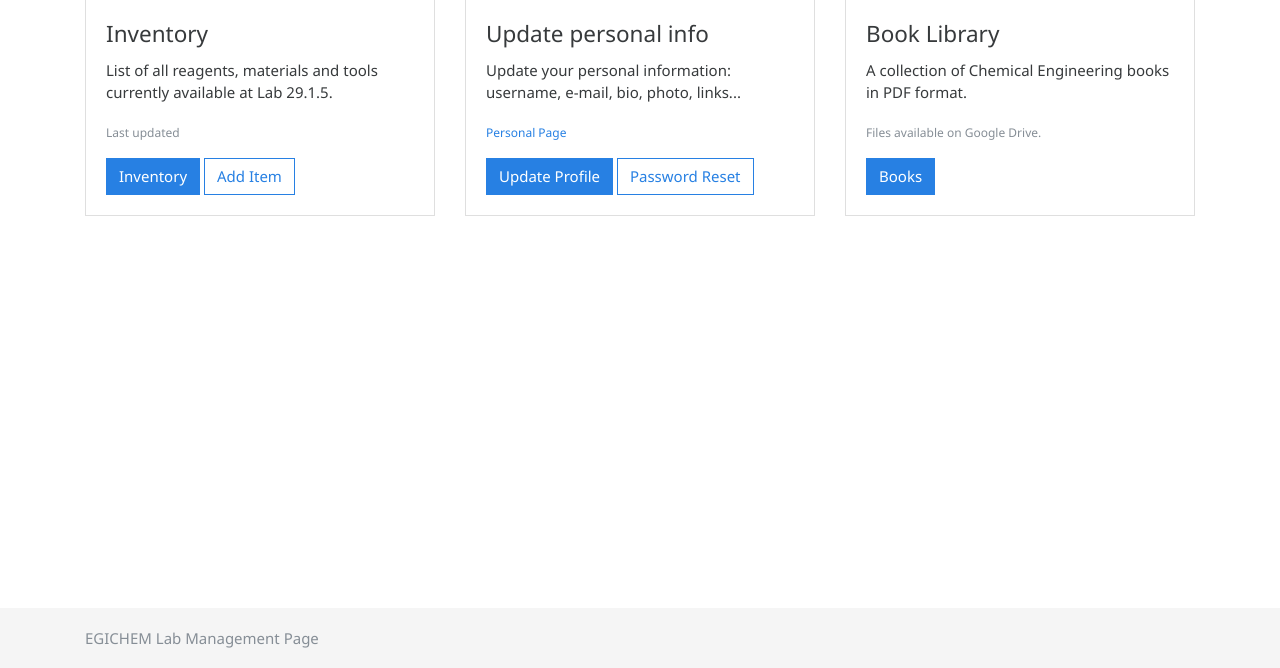
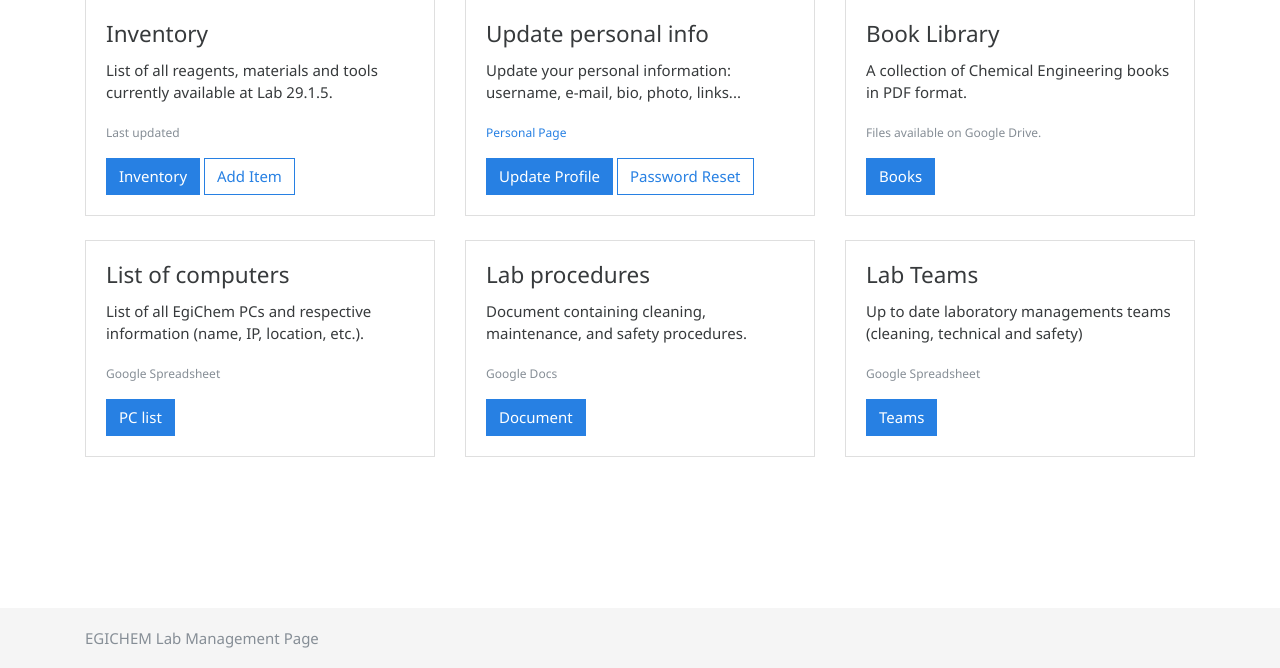
Before and after one commit to jAniceto/egichem, a Django app: template lab/templates/lab/home.html in a window 1280 px wide. Shown: the part 132-800 px from the top of the page. Run offline with Django 3.2, Linux system fonts and the light colour scheme; the template is opened without the code that fills it, so the values that code supplies are empty; some libraries are stand-ins or nearby versions.

Commit message:
Added cards to private home

```diff
--- a/lab/templates/lab/home.html
+++ b/lab/templates/lab/home.html
@@ -62,10 +62,40 @@
   </div>
 </div>
 
+<div class="row mt-1 mt-md-4">
+  <div class="col">
+    <div class="card-deck">
 
+      <div class="card">
+        <div class="card-body">
+          <h4 class="card-title">List of computers</h4>
+          <p class="card-text">List of all EgiChem PCs and respective information (name, IP, location, etc.).</p>
+          <p class="card-text"><small class="text-muted">Google Spreadsheet</small></p>
+          <a href="https://docs.google.com/spreadsheets/d/1ah39PH27W8UiKvctKyqXbuuOfWB9X_EsOM0BHTLayVQ/edit?usp=sharing" class="btn btn-primary">PC list</a>
+        </div>
+      </div>
 
+      <div class="card">
+        <div class="card-body">
+          <h4 class="card-title">Lab procedures</h4>
+          <p class="card-text">Document containing cleaning, maintenance, and safety procedures.</p>
+          <p class="card-text"><small class="text-muted">Google Docs</small></p>
+          <a href="https://docs.google.com/document/d/1je0uitNCiWrQeTUAmuDxEG5wz0hoQfhhMmOKT3krxpM/edit?usp=sharing" class="btn btn-primary">Document</a>
+        </div>
+      </div>
 
+      <div class="card">
+        <div class="card-body">
+          <h4 class="card-title">Lab Teams</h4>
+          <p class="card-text">Up to date laboratory managements teams (cleaning, technical and safety) </p>
+          <p class="card-text"><small class="text-muted">Google Spreadsheet</small></p>
+          <a href="#" class="btn btn-primary" disabled>Teams</a>
+        </div>
+      </div>
 
+    </div>
+  </div>
+</div>
 
 
 {% endblock content %}
```
Also changed, not shown: 1 other file.
